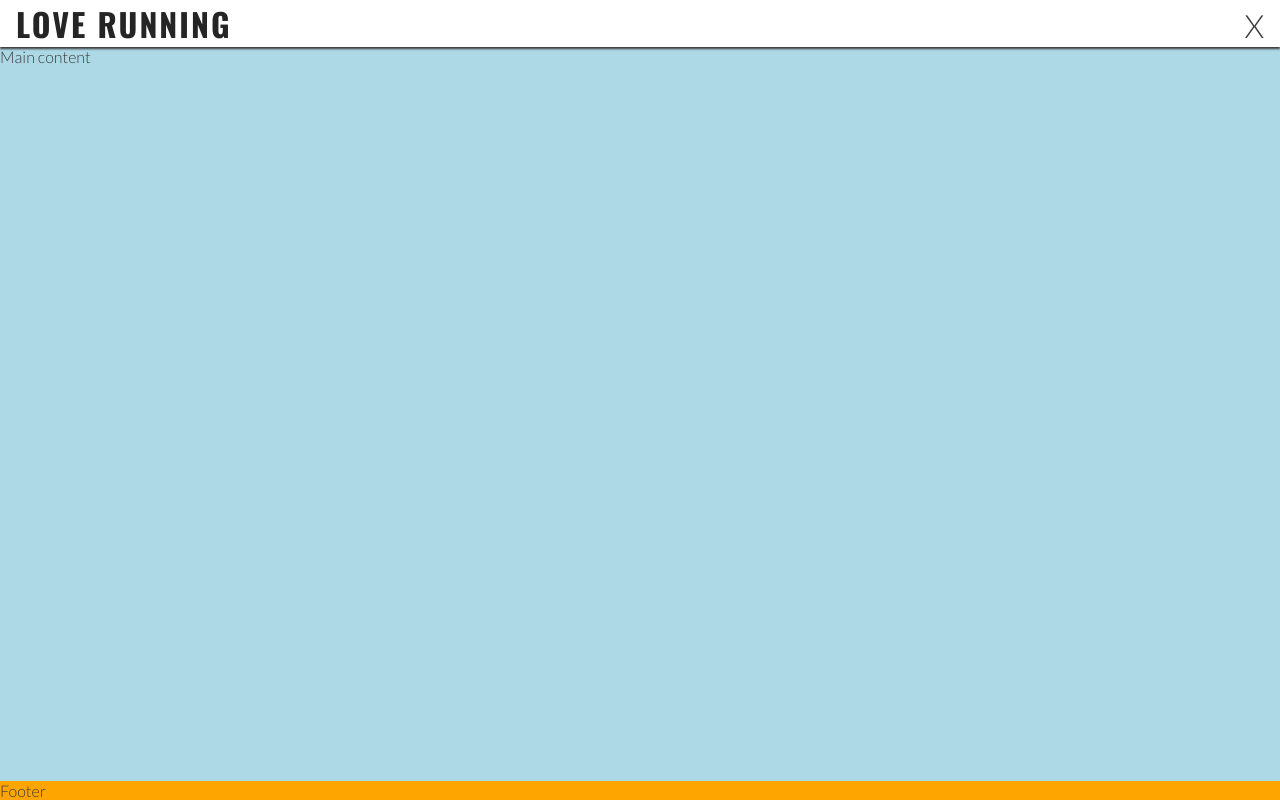
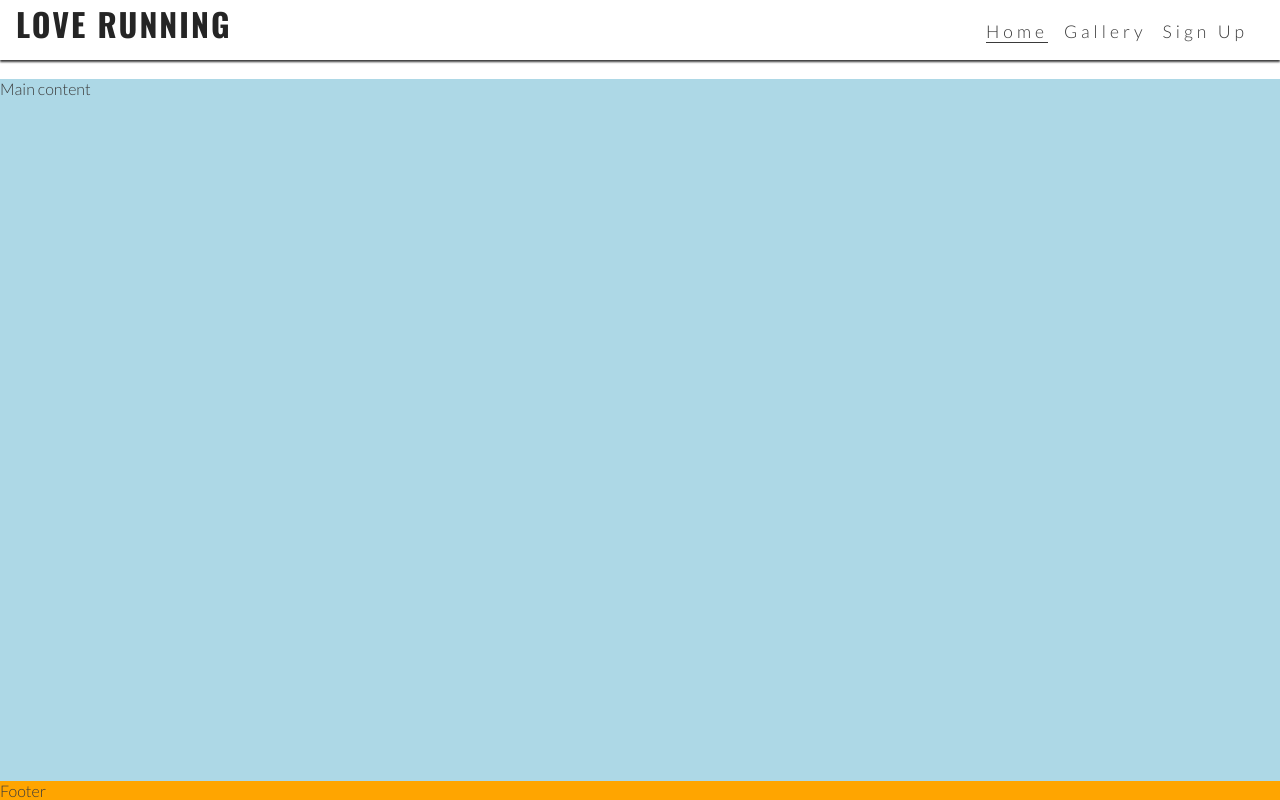
Before and after one commit to iL30N/Love-Running, a plain HTML site: page index.html in a window 1280 px wide. Drawn offline with nearby package versions, Linux system fonts and the light colour scheme.

Commit message:
make logo larger, push main dowm to show under larger header

```diff
--- a/assets/css/style.css
+++ b/assets/css/style.css
@@ -94,3 +94,37 @@ main {
 footer {
     background-color: orange;
 }
+/* Media query: tablets and larger (768px and up) */
+@media screen and (min-width: 768px) {
+     /* Header */
+     nav {
+        display: block;
+        position: relative;
+        box-shadow: none;
+        width: fit-content;
+        padding-right: 1rem;
+    }
+
+    #menu {
+        display: flex;
+    }
+
+    #menu > li {
+        padding-left: 1rem;
+    }
+
+    .nav-toggle-label {
+        display: none;
+}
+
+logo {
+    font-size: 280%;
+    line-height: 75px;
+    margin: 0 0.5rem;
+}
+
+  /* Main content */
+  main {
+    /* Push main content down to accommodate larger header */
+    margin-top: 79px;
+}
```
